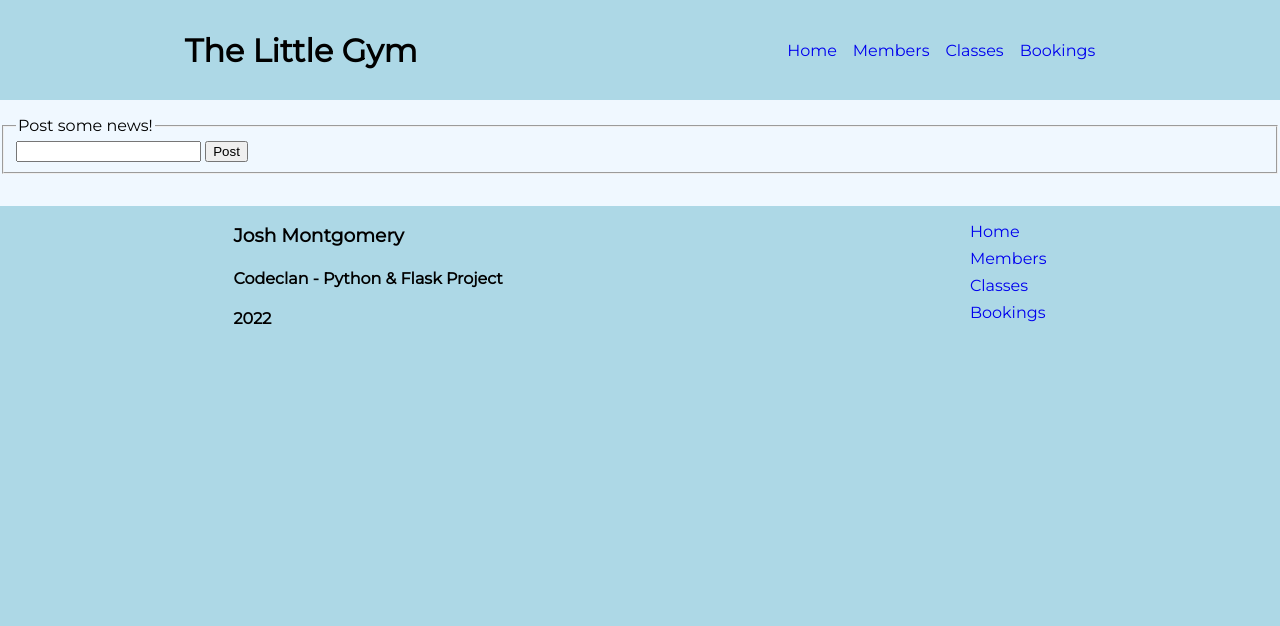
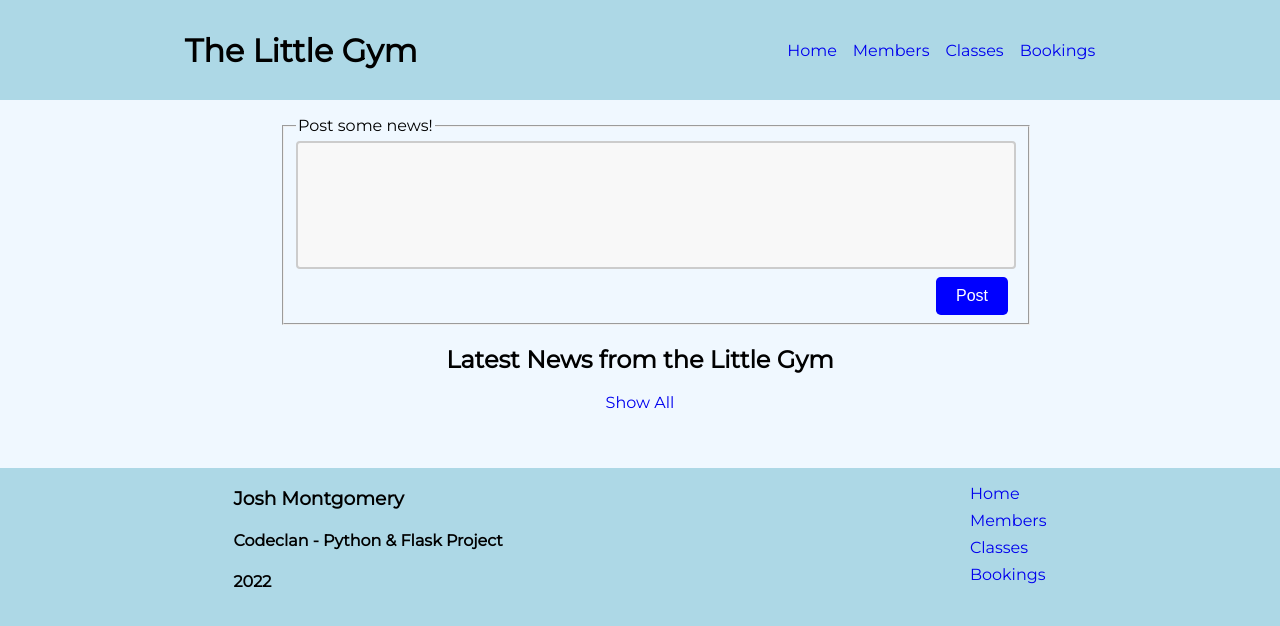
Before and after one commit to jomonty/python_project_gym_app, a Flask app: page /new in a window 1280 px wide. Shown: the top 626 px of the page. Run offline with Flask 2, Linux system fonts and the light colour scheme; data that the repository does not hold is empty; some libraries are stand-ins or nearby versions.

Commit message:
basic styling for homepage

```diff
--- /dev/null
+++ b/gym_app/static/css/anchors.css
@@ -0,0 +1,21 @@
+.main-nav-link {
+    text-decoration: none;
+}
+.main-nav-link:hover {
+    text-decoration: underline;
+}
+
+.sub-nav-link {
+    text-decoration: none;
+}
+.sub-nav-link:hover {
+    text-decoration: underline;
+}
+
+.invisi-link {
+    text-decoration: none;
+    color: black;
+}
+.invisi-link:hove {
+    text-decoration: none;
+}
--- /dev/null
+++ b/gym_app/static/css/buttons.css
@@ -0,0 +1,28 @@
+.button {
+    border: none;
+    color: white;
+    padding: 10px 20px;
+    text-align: center;
+    text-decoration: none;
+    /* display: inline-block; */
+    font-size: 16px;
+    border-radius: 0.3em;
+  }
+
+.button-post {
+    background-color: blue;
+    align-self: flex-end;
+    justify-self: center;
+    margin: 0.5em;
+}
+
+.button-back {
+    background-color: antiquewhite;
+    align-self: flex-end;
+    justify-self: center;
+}
+
+.button-disabled {
+    opacity: 0.6;
+    cursor: not-allowed;
+  }
--- /dev/null
+++ b/gym_app/static/css/homepage.css
@@ -0,0 +1,51 @@
+.homepage-main-header {
+    width: 75%;
+    display: flex;
+    flex-direction: column;
+    align-items: center;
+}
+
+.homepage-main-main {
+    width: 75%;
+    display: flex;
+    flex-direction: column;
+    align-items: center;
+}
+
+.homepage-news-nav {
+    display: flex;
+    column-gap: 2em;
+}
+
+.news-post-form {
+    width: 75%;
+}
+
+.news-post-form-fieldset {
+    width: 100%;
+    display: flex;
+    flex-direction: column;
+    align-items: center;
+    padding-bottom: 0;
+}
+
+textarea {
+    width: 100%;
+    height: 8em;
+    box-sizing: border-box;
+    border: 2px solid #ccc;
+    border-radius: 4px;
+    background-color: #f8f8f8;
+    font-size: 16px;
+    resize: none;
+}
+
+.card-news {
+    display: flex;
+    flex-direction: column;
+    flex-wrap: nowrap;
+    width: 80%;
+    border: 1px solid black;
+    padding: 0.5em;
+    margin: 1em 0 1em 0;
+}
--- a/gym_app/static/css/main.css
+++ b/gym_app/static/css/main.css
@@ -1,4 +1,4 @@
-.base-style {
+.base-body {
     display: grid;
     grid-template-areas:
         'base-header'
@@ -9,7 +9,7 @@
     margin: 0;
     font-family: Montserrat, Heletica, sans-serif;
 }
-.base-style-header {
+.base-body-header {
     grid-area: base-header;
     display: flex;
     justify-content: space-around;
@@ -20,12 +20,17 @@
     column-gap: 1em;
     align-items: flex-end;
 }
-.base-style-main {
+.base-body-main {
     grid-area: base-main;
     background-color: aliceblue;
     padding: 1em 0 2em 0;
+    display: flex;
+    flex-direction: column;
+    justify-content: center;
+    align-items: center;
+    row-gap: 1.5em;
 }
-.base-style-footer {
+.base-body-footer {
     grid-area: base-footer;
     display: flex;
     justify-content: space-around;
@@ -36,9 +41,3 @@
     row-gap: 0.5em;
     padding-top: 1em;
 }
-.nav-link {
-    text-decoration: none;
-}
-.nav-link:hover {
-    text-decoration: underline;
-}
--- a/gym_app/templates/base.html
+++ b/gym_app/templates/base.html
@@ -8,37 +8,40 @@
     <link rel="stylesheet" href="{{ url_for('static', filename='css/members.css') }}">
     <link rel="stylesheet" href="{{ url_for('static', filename='css/classes.css') }}">
     <link rel="stylesheet" href="{{ url_for('static', filename='css/bookings.css') }}">
+    <link rel="stylesheet" href="{{ url_for('static', filename='css/homepage.css') }}">
+    <link rel="stylesheet" href="{{ url_for('static', filename='css/buttons.css') }}">
+    <link rel="stylesheet" href="{{ url_for('static', filename='css/anchors.css') }}">
     <link rel="preconnect" href="https://fonts.googleapis.com">
     <link rel="preconnect" href="https://fonts.gstatic.com" crossorigin>
     <link href="https://fonts.googleapis.com/css2?family=Montserrat&display=swap" rel="stylesheet">
     <title>The Little Gym - {% block header_title_content %}{% endblock %}</title>
 </head>
-<body class="base-style">
-    <header class="base-style-header">
+<body class="base-body">
+    <header class="base-body-header">
         <h1>The Little Gym</h1>
         <nav class="base-header-nav">
-            <a class="nav-link" href="/">Home</a>
-            <a class="nav-link" href="/members">Members</a>
-            <a class="nav-link" href="/classes">Classes</a>
-            <a class="nav-link" href="/bookings">Bookings</a>
+            <a class="main-nav-link" href="/">Home</a>
+            <a class="main-nav-link" href="/members">Members</a>
+            <a class="main-nav-link" href="/classes">Classes</a>
+            <a class="main-nav-link" href="/bookings">Bookings</a>
         </nav>
     </header>
-    <main class="base-style-main">
+    <main class="base-body-main">
         {% block body_main_content %}
 
         {% endblock %}
     </main>
-    <footer class="base-style-footer">
+    <footer class="base-body-footer">
         <section>
             <h3>Josh Montgomery</h3>
             <h4>Codeclan - Python & Flask Project</h4>
             <h4>2022</h4>
         </section>
         <nav class="base-footer-nav">
-            <a class="nav-link" href="/">Home</a>
-            <a class="nav-link" href="/members">Members</a>
-            <a class="nav-link" href="/classes">Classes</a>
-            <a class="nav-link" href="/bookings">Bookings</a>
+            <a class="main-nav-link" href="/">Home</a>
+            <a class="main-nav-link" href="/members">Members</a>
+            <a class="main-nav-link" href="/classes">Classes</a>
+            <a class="main-nav-link" href="/bookings">Bookings</a>
         </nav>
     </footer>
 </body>
--- a/gym_app/templates/index.html
+++ b/gym_app/templates/index.html
@@ -5,34 +5,36 @@
 {% endblock %}
 
 {% block body_main_content %}
-    <header>
+    <header class="homepage-main-header">
         {% if create %}
-            <!-- <h2>Post some news!</h2> -->
-            <form action="/new" method="post" text-align="center">
-                <fieldset>
+            <form action="/new" method="post" class="news-post-form">
+                <fieldset class="news-post-form-fieldset">
                     <legend>Post some news!</legend>
-                    <input type="text-area" name="news_item">
-                    <button type="submit">Post</button>
+                    <textarea name="news_item"></textarea>
+                    <button type="submit" class="button button-post">Post</button>
                 </fieldset>
             </form>
-        {% else %}
+        {% endif %}
             <h2>Latest News from the Little Gym</h2>
             <section class="homepage-news-nav">
                 {% if top_3 %}
-                    <a href="/all_news">Show All</a>
+                    <a href="/all_news" class="sub-nav-link">Show All</a>
                 {% else %}
-                    <a href="/">Show Top 3</a>
+                    <a href="/" class="sub-nav-link">Show Top 3</a>
                 {% endif %}
-                <a href="/new">New Post</a>
+                {% if not create %}
+                    <a href="/new" class="sub-nav-link">New Post</a>
+                {% endif %}
             </section>
-        {% endif %}
     </header>
-    <main class="news-main">
+    <main class="homepage-main-main">
         {% for news_item in news %}
             <section class="card-news">
-                <p>Date: {{ news_item.create_date.strftime('%a %-d %B %Y') }}</p>
-                <p>Time: {{ news_item.create_date.strftime('%I:%M') }}</p>
-                <p>Post: {{ news_item.news_item }}</p>
+                <p>
+                    {{ news_item.create_date.strftime('%a %-d %B %Y') }} -
+                    {{ news_item.create_date.strftime('%I:%M %p') }}
+                </p>
+                <p>{{ news_item.news_item }}</p>
             </section>
         {% endfor %}
     </main>
```
